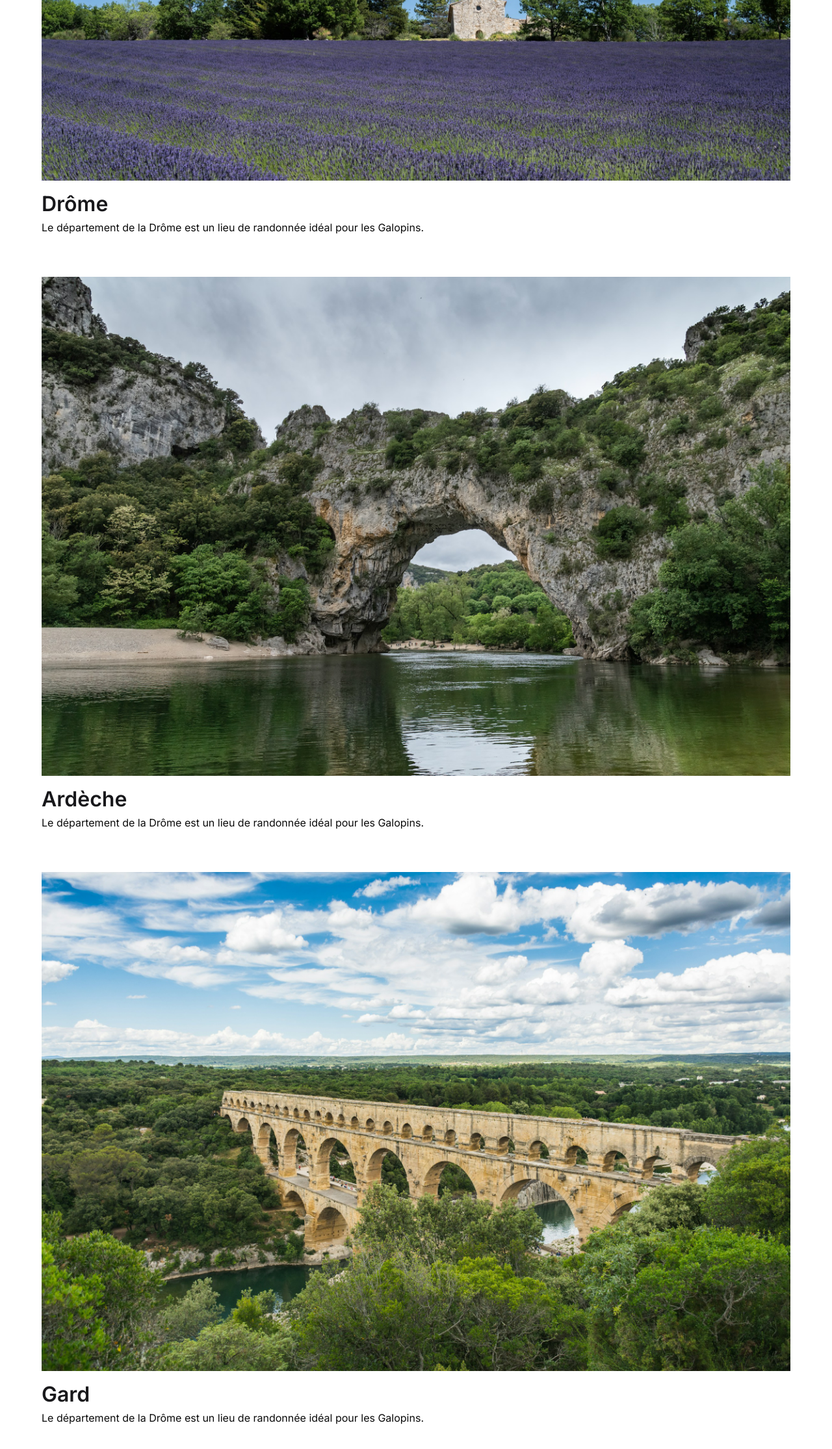
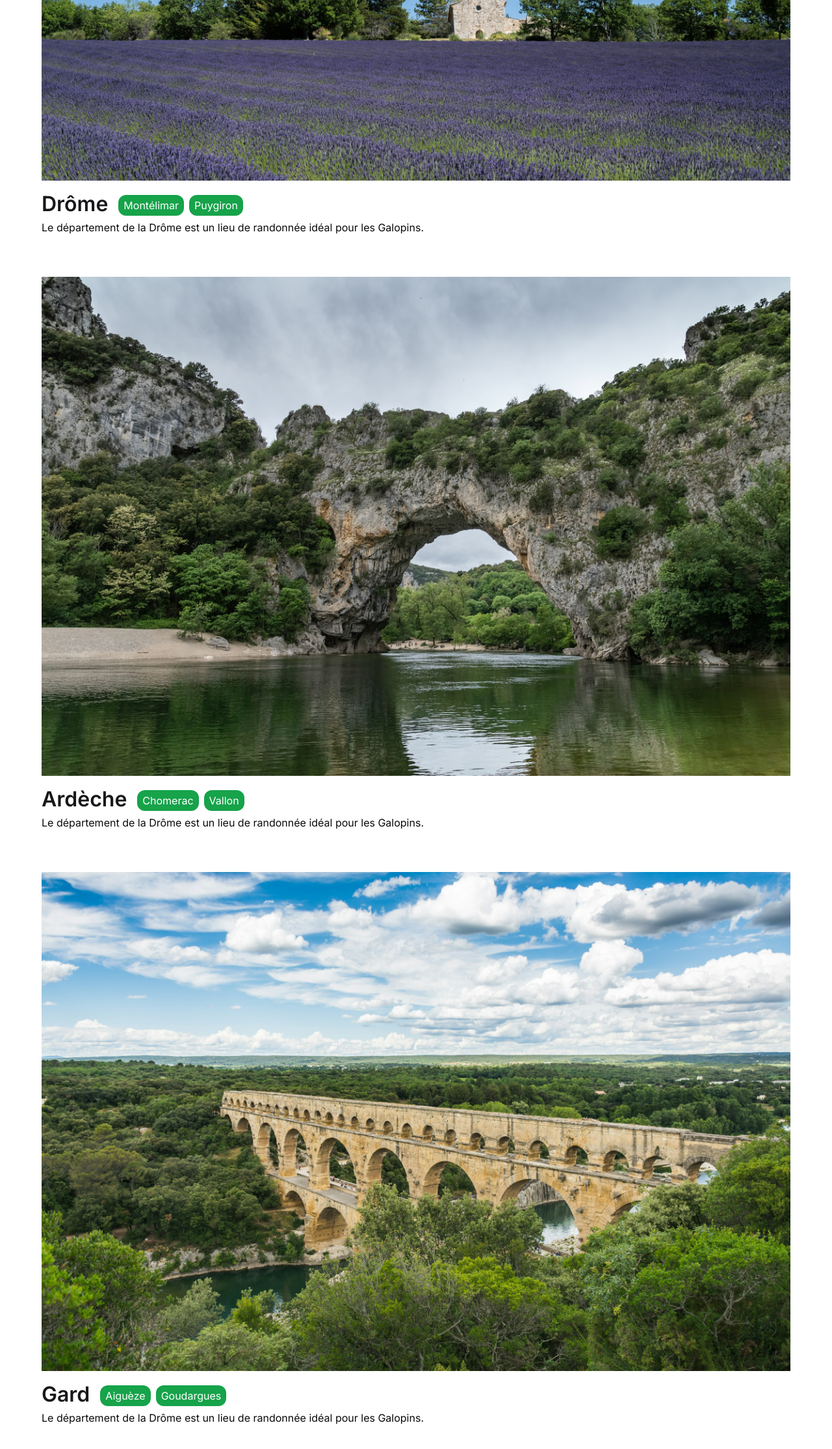
Before and after one commit to SebastienLaurentt/Galopins-Next-V2, a Next.js app: page / in a window 1280 px wide. Shown: the part 1321-3551 px from the top of the page at 65% size. Built offline with nearby package versions, Linux system fonts and the light colour scheme.

Commit message:
set value to tags props in home

```diff
--- a/app/page.tsx
+++ b/app/page.tsx
@@ -51,6 +51,8 @@ export default function Home() {
                 alt="Lavande de la Drome"
                 areaTitle="Drôme"
                 areaDescription="Le département de la Drôme est un lieu de randonnée idéal pour les Galopins."
+                tag1="Montélimar"
+                tag2="Puygiron"
               />
             </li>
             <li>
@@ -59,6 +61,8 @@ export default function Home() {
                 alt="Valon Pont d'Arc en Ardèche"
                 areaTitle="Ardèche"
                 areaDescription="Le département de la Drôme est un lieu de randonnée idéal pour les Galopins."
+                tag1="Chomerac"
+                tag2="Vallon"
               />
             </li>
             <li>
@@ -67,6 +71,8 @@ export default function Home() {
                 alt="Pont du Gard"
                 areaTitle="Gard"
                 areaDescription="Le département de la Drôme est un lieu de randonnée idéal pour les Galopins."
+                tag1="Aiguèze"
+                tag2="Goudargues"
               />
             </li>
           </ul>
```
